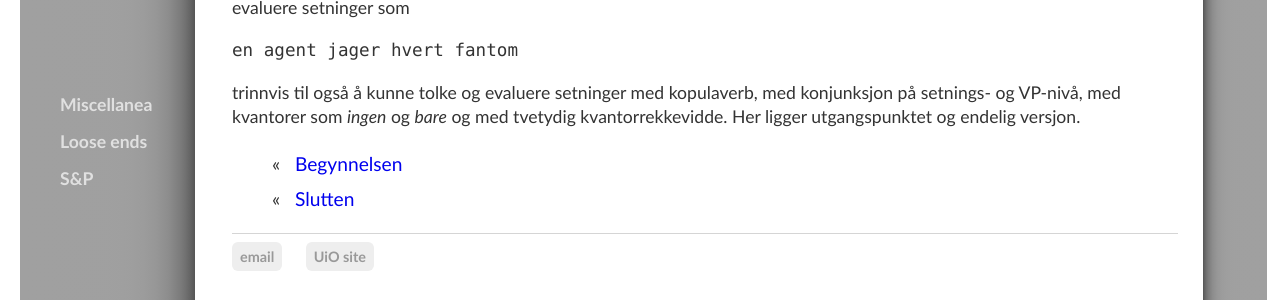
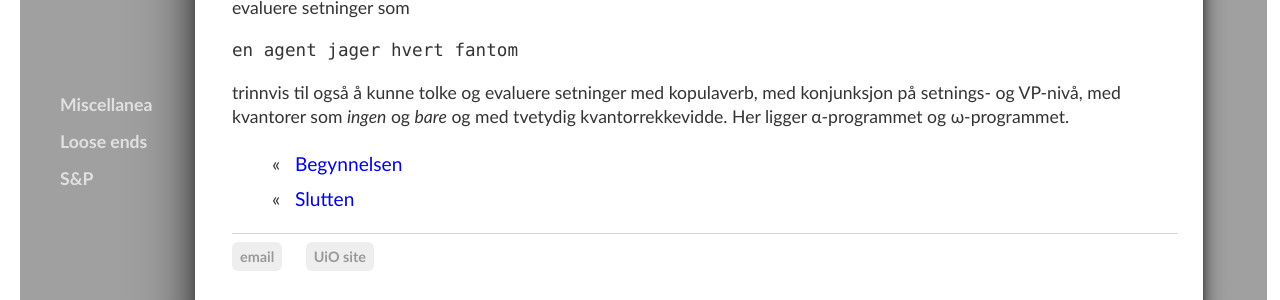
Before and after one commit to kjelljs/kjelljs.github.io, a Jekyll site: the page built from courses/sli7.html, in a window 1280 px wide. Shown: the part 228-528 px from the top of the page. Built offline with Jekyll 4.4.1, drawn with Linux system fonts in a browser that asks for light colours.

Commit message:
Update sli7.html

```diff
--- a/courses/sli7.html
+++ b/courses/sli7.html
@@ -14,7 +14,7 @@
 }
 </style>
 <div class="ingress">
-  <p>I kurset SLI7 <b>Laboratorium i datalingvistikk</b> besto eksamen høsten 1989 i å utvide et Prologprogram som kunne tolke og evaluere setninger som </p><p style="font-family:'Lucida Console', monospace">en agent jager hvert fantom</p> <p>trinnvis til også å kunne tolke og evaluere setninger med kopulaverb, med konjunksjon på setnings- og VP-nivå, med kvantorer som <i>ingen</i> og <i>bare</i> og med tvetydig kvantorrekkevidde. Her ligger utgangspunktet og endelig versjon.</p></div>
+  <p>I kurset SLI7 <b>Laboratorium i datalingvistikk</b> besto eksamen høsten 1989 i å utvide et Prologprogram som kunne tolke og evaluere setninger som </p><p style="font-family:'Lucida Console', monospace">en agent jager hvert fantom</p> <p>trinnvis til også å kunne tolke og evaluere setninger med kopulaverb, med konjunksjon på setnings- og VP-nivå, med kvantorer som <i>ingen</i> og <i>bare</i> og med tvetydig kvantorrekkevidde. Her ligger &alpha;-programmet og &omega;-programmet.</p></div>
 <ul><li id="blogposts">&laquo; &nbsp; <a href="/pdf/EX_SLI7_STAGE_0.txt">Begynnelsen</a></li>
 <li id="blogposts">&laquo; &nbsp; <a href="/pdf/EX_SLI7_STAGE_4.txt">Slutten</a></li>
 </ul>
```
